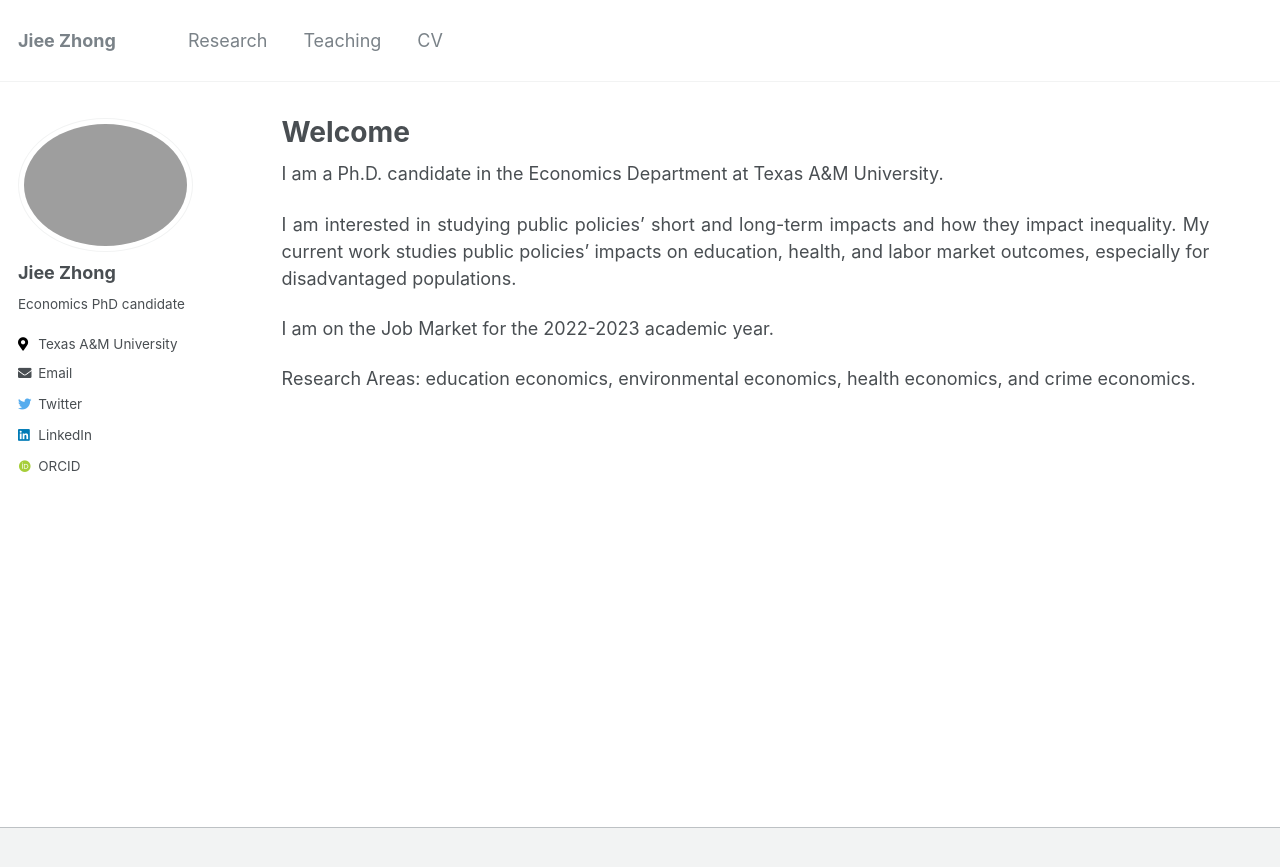
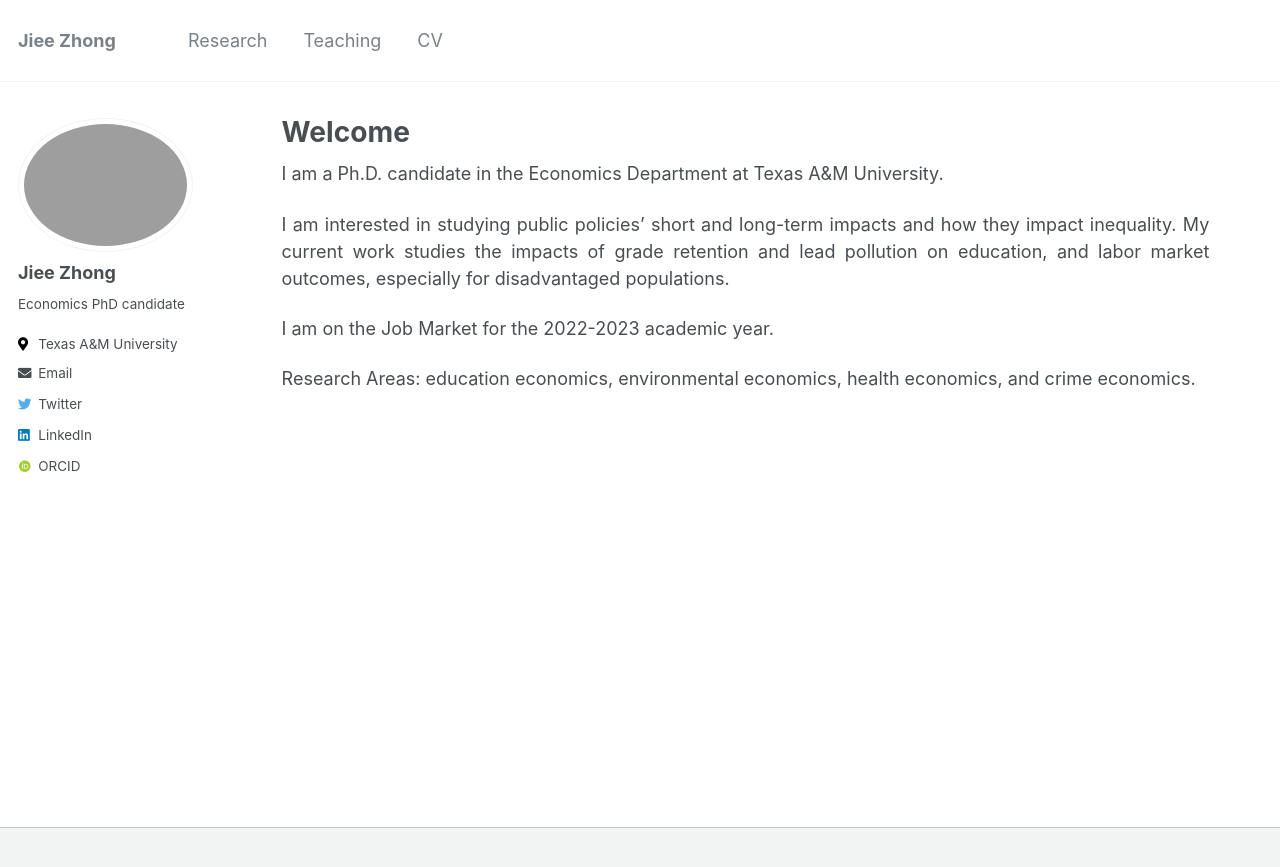
Before and after one commit to jieezhong/jieezhong.github.io, a Jekyll site: the page built from _pages/about.md, in a window 1280 px wide. Shown: the top 867 px of the page. Built offline with Jekyll 4.4.1, drawn with Linux system fonts in a browser that asks for light colours; some web fonts are replaced.

Commit message:
Update about.md

```diff
--- a/_pages/about.md
+++ b/_pages/about.md
@@ -10,7 +10,7 @@ redirect_from:
 
 I am a Ph.D. candidate in the Economics Department at Texas A&M University.
 
-I am interested in studying public policies’ short and long-term impacts and how they impact inequality. My current work studies public policies’ impacts on education, health, and labor market outcomes, especially for disadvantaged populations.
+I am interested in studying public policies’ short and long-term impacts and how they impact inequality. My current work studies the impacts of grade retention and lead pollution on education, and labor market outcomes, especially for disadvantaged populations.
 
 I am on the Job Market for the 2022-2023 academic year.
 
```
